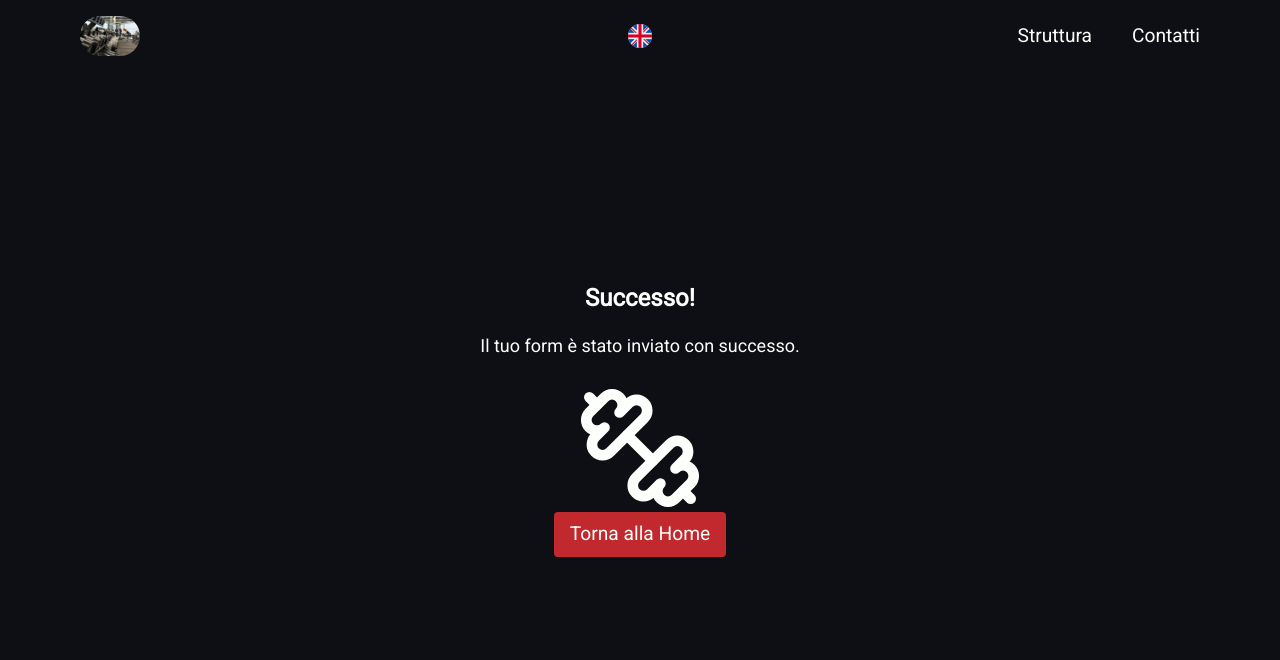
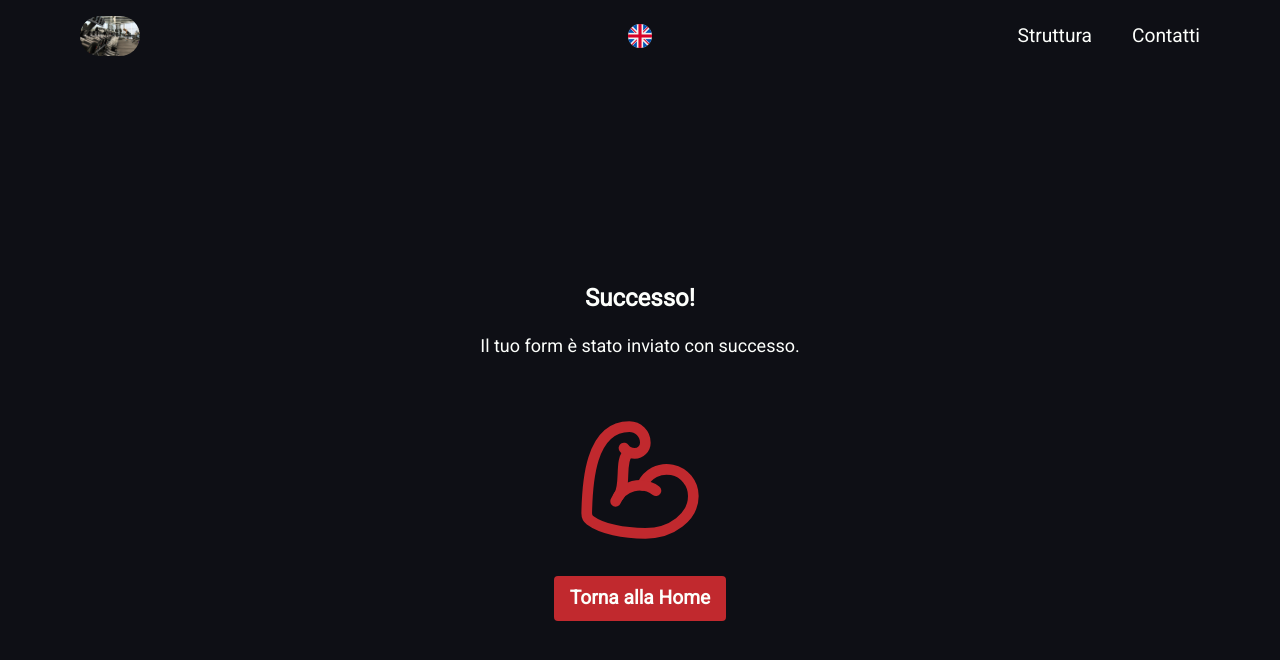
Before and after one commit to Marcofa87/alessandrobianchetti, a Next.js app: page /success in a window 1280 px wide. Shown: the top 660 px of the page. Built offline with nearby package versions, Linux system fonts and the light colour scheme.

Commit message:
implemented dumbell icon when form is submitted

```diff
--- a/app/ui/success/SuccessPage.tsx
+++ b/app/ui/success/SuccessPage.tsx
@@ -1,4 +1,4 @@
-import { Dumbbell } from "lucide-react";
+import { BicepsFlexed } from "lucide-react";
 import Link from "next/link";
 
 export default function SuccessSubmit() {
@@ -6,9 +6,9 @@ export default function SuccessSubmit() {
     <div className="flex flex-col items-center mt-52 ">
       <h2 className=" mb-4">Successo!</h2>
       <p className="text-lg  mb-6">Il tuo form è stato inviato con successo.</p>
-      <Dumbbell size={128} />
+      <BicepsFlexed className="my-8" size={128} color="#c1292e" />
       <Link href="/" passHref>
-        <button className="px-4 py-2 bg-[var(--tertiary-color)]  rounded hover:bg-red-800 transition">
+        <button className="px-4 py-2 bg-[var(--tertiary-color)]  rounded hover:bg-red-800 transition font-bold">
           Torna alla Home
         </button>
       </Link>
```
